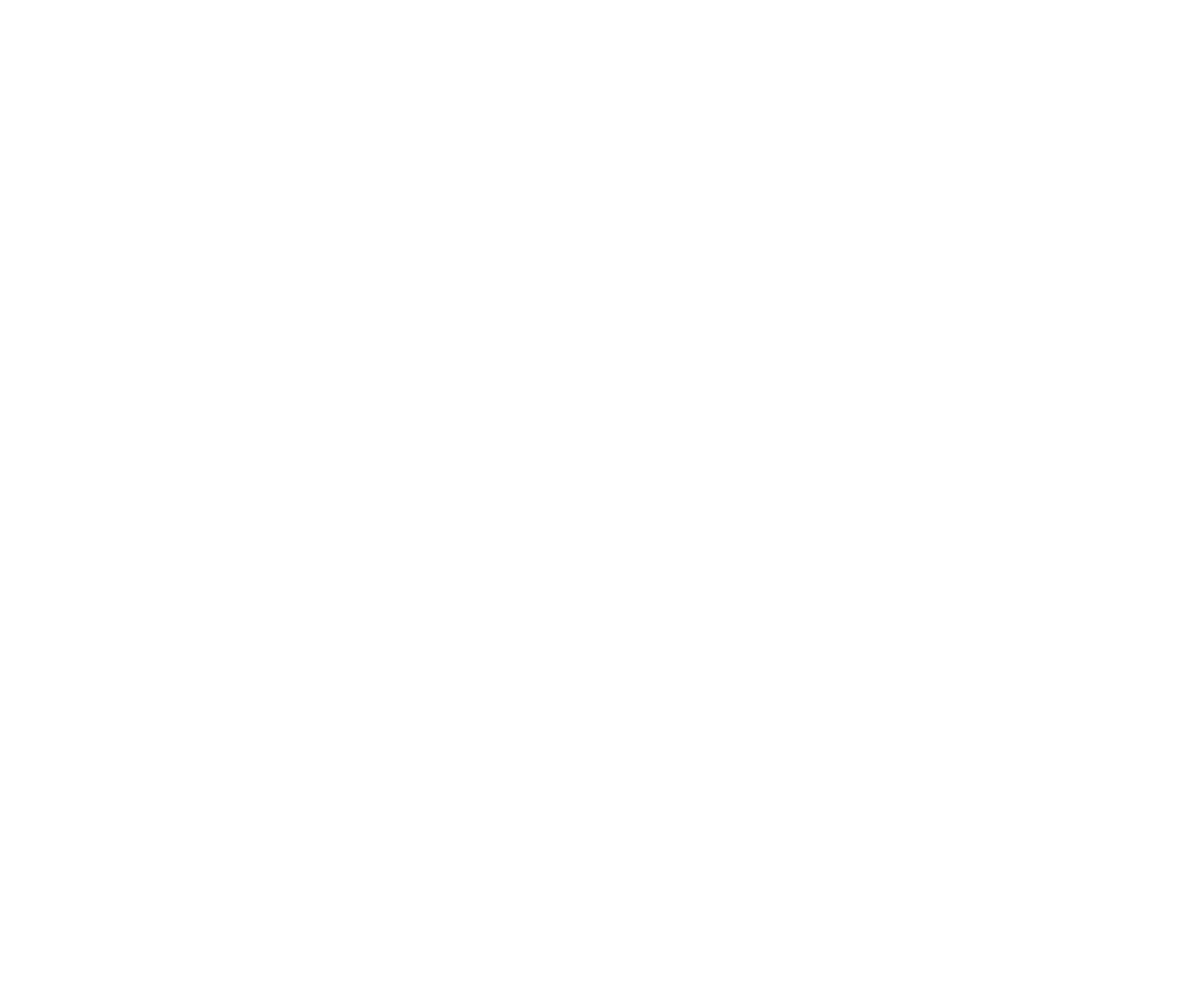
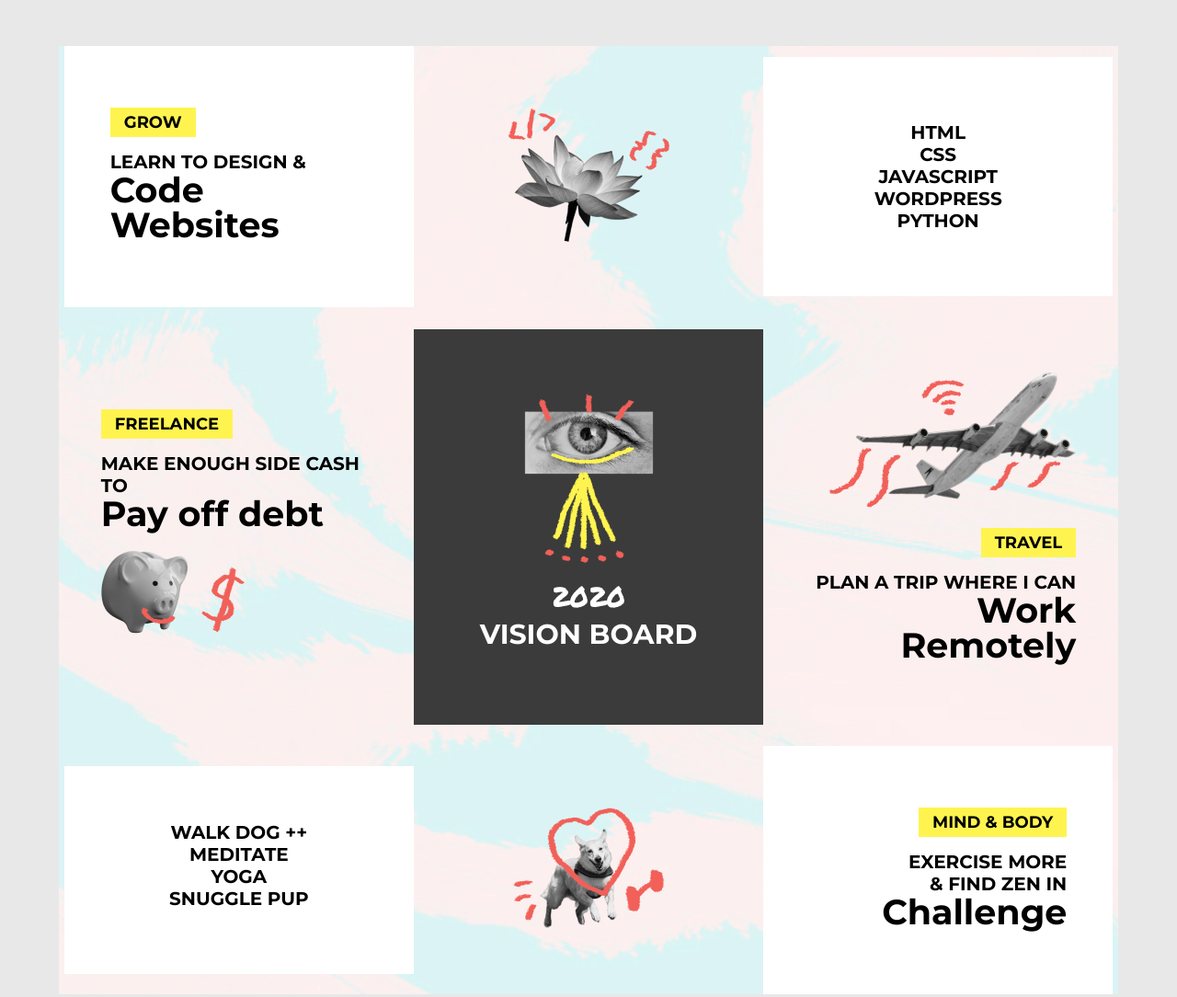
Before and after one commit to AntReyn12/vision-board, a plain HTML site: page index.html in a window 1280 px wide. Shown: the whole page at 92% size. Before the commit the page ends 800 px from the top, so only its background shows below. Drawn offline with Linux system fonts and the light colour scheme.

Commit message:
finished product

```diff
--- a/css/main.css
+++ b/css/main.css
@@ -0,0 +1,83 @@
+body {
+  background-color: #e8e8e8;
+  display: flex;
+  justify-content: center;
+  width: 100%;
+}
+
+#vision-board {
+  margin: 50px auto;
+  display: flex;
+  align-items: center;
+  justify-content: center;
+  flex-direction: row;
+  flex-wrap: wrap;
+  width: 90%;
+  min-height: 850px;
+  background-image: url("../img/background.png");
+  background-size: cover;
+  font-family: "Montserrat", sans-serif;
+  text-transform: uppercase;
+  font-size: 20px;
+  padding: 0;
+}
+
+.block {
+  width: 33%;
+  box-sizing: border-box;
+}
+
+.short-block {
+  min-height: 210px;
+  padding: 20px 40px;
+  margin: 0;
+}
+
+.large-block {
+  min-height: 430px;
+  padding: 70px 40px;
+}
+
+.light-bg {
+  background-color: white;
+  padding: 50px;
+}
+
+.dark-bg {
+  background-color: #3b3b3b;
+  color: white;
+}
+
+.center {
+  text-align: center;
+}
+
+.right {
+  text-align: right;
+}
+
+.highlight {
+  padding: 5px 15px;
+  background: #fff44f;
+  font-size: 18px;
+}
+
+.marker {
+  font-family: "Permanent Marker", cursive;
+  font-weight: normal;
+}
+
+strong {
+  font-size: 38px;
+  text-transform: none;
+  line-height: 38px;
+}
+
+.title {
+  margin: 10px 0;
+  font-size: 30px;
+}
+
+.top-padding {
+  padding-top: 40px;
+}
--- a/index.html
+++ b/index.html
@@ -1,12 +1,70 @@
-<!doctype html>
+<!DOCTYPE html>
 <html lang="en">
   <head>
-	<meta charset="utf-8">
+    <meta charset="utf-8" />
     <title>Vision Board Project</title>
+    <link rel="stylesheet" href="css/normalize.css" />
+    <link rel="stylesheet" href="css/main.css" />
+    <link rel="preconnect" href="https://fonts.googleapis.com" />
+    <link rel="preconnect" href="https://fonts.gstatic.com" crossorigin />
+    <link
+      href="https://fonts.googleapis.com/css2?family=Montserrat:wght@700&display=swap"
+      rel="stylesheet"
+    />
+    <link
+      href="https://fonts.googleapis.com/css2?family=Permanent+Marker&display=swap"
+      rel="stylesheet"
+    />
   </head>
   <body>
     <div id="vision-board">
-
+      <div class="block small-block light-bg">
+        <p><span class="highlight">Grow</span></p>
+        <p>Learn to Design &amp;<br /><strong>Code Websites</strong></p>
+      </div>
+      <div class="block small-block center">
+        <img src="img/flower.png" alt="flower" />
+      </div>
+      <div class="block small-block center light-bg">
+        <p>
+          HTML<br />
+          CSS<br />
+          JavaScript<br />
+          WordPress<br />
+          Python
+        </p>
+      </div>
+      <div class="block large-block">
+        <p><span class="highlight">Freelance</span></p>
+        <p>Make Enough Side Cash to<br /><strong>Pay off debt</strong></p>
+        <img src="img/piggy.png" alt="piggy bank" />
+      </div>
+      <div class="block large-block center dark-bg">
+        <img src="img/eye.png" alt="eye" />
+        <p class="title"><span class="marker">2020</span><br />Vision Board</p>
+      </div>
+      <div class="block large-block right">
+        <img src="img/plane.png" alt="airplane" />
+        <p><span class="highlight">Travel</span></p>
+        <p>Plan A Trip Where I Can<br /><strong>Work Remotely</strong></p>
+      </div>
+      <div class="block small-block center top-padding light-bg">
+        <p>
+          Walk Dog ++<br />
+          Meditate<br />
+          Yoga<br />
+          Snuggle Pup
+        </p>
+      </div>
+      <div class="block small-block center">
+        <img src="img/doggo.png" alt="dog" />
+      </div>
+      <div class="block small-block right light-bg">
+        <p><span class="highlight">Mind &amp; Body</span></p>
+        <p>
+          Exercise More<br />&amp; Find Zen in<br /><strong>Challenge</strong>
+        </p>
+      </div>
     </div>
   </body>
 </html>
```
Lines whose indentation alone changed are shown as unchanged.
